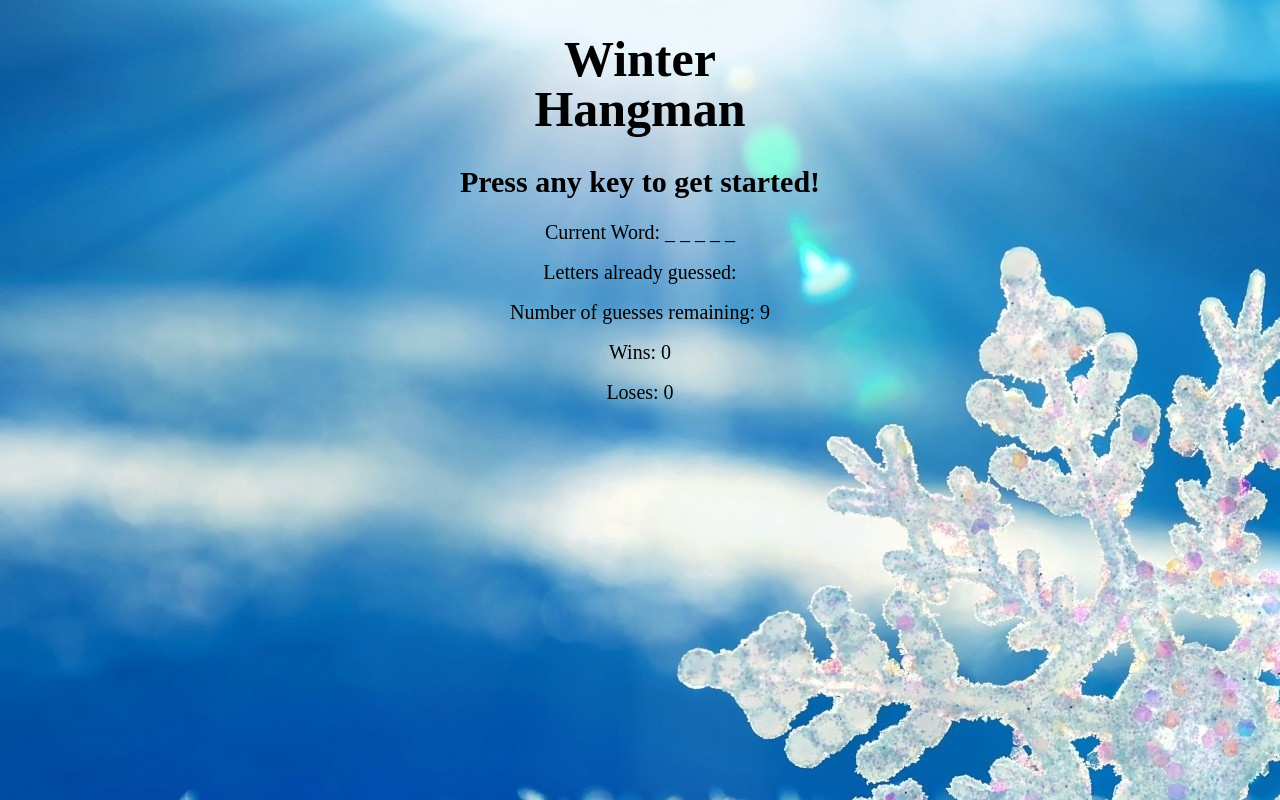
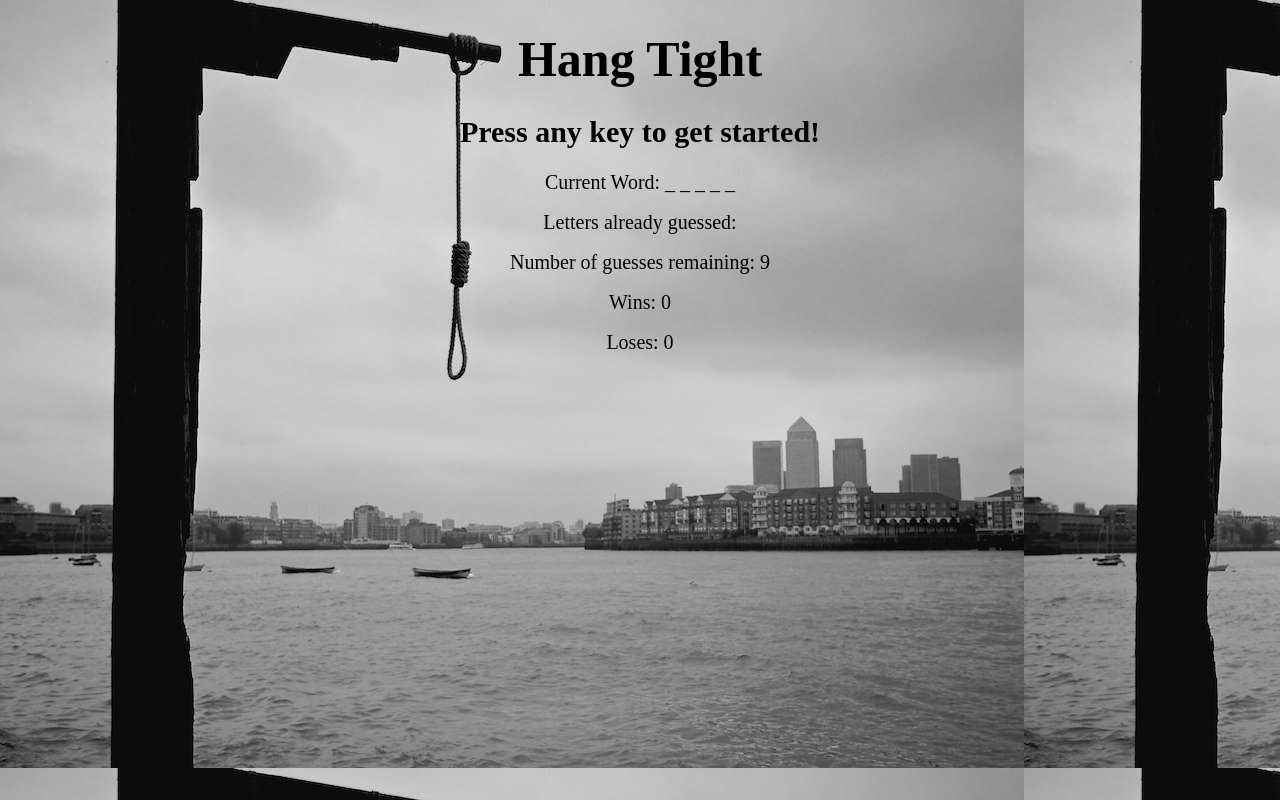
Before and after one commit to falond/hangman-game, a plain HTML site: page index.html in a window 1280 px wide. Drawn offline with Linux system fonts and the light colour scheme.

Commit message:
update to backgound image and game title

```diff
--- a/assets/css/style.css
+++ b/assets/css/style.css
@@ -9,5 +9,5 @@ h1{
 }
 
 body {
-	 background: url("../images/snowflake_snow_shape_pattern_66714_1920x1080.jpg");
+	 background: url("../images/hang_tight.jpg");
 }
--- a/index.html
+++ b/index.html
@@ -9,7 +9,7 @@
 <body>
 
 <div class="wrapper">
-	<h1>Winter<br>Hangman</h1>
+	<h1>Hang Tight</h1>
 	<h2>Press any key to get started!</h2>
 </div>
 
```
Also changed, not shown: assets/images/hang_tight.jpg (added), assets/images/snowflake_snow_shape_pattern_66714_1920x1080.jpg (deleted), 2 other files.
